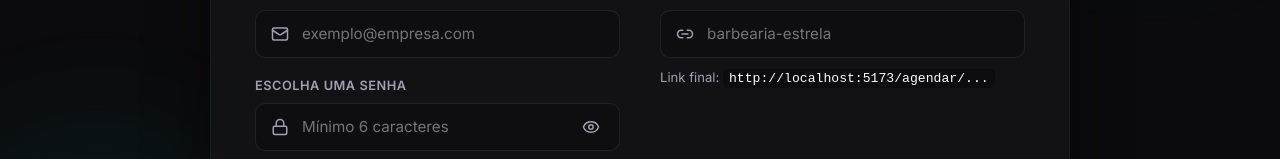
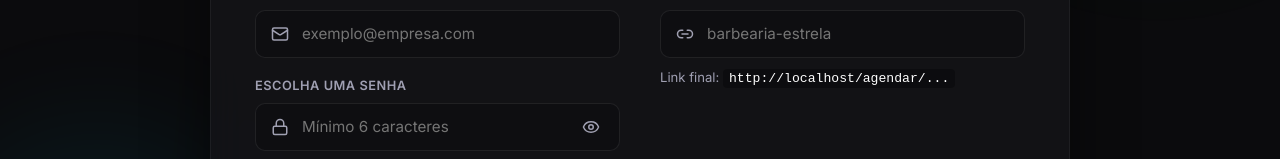
Before and after one commit to horahubapp-sketch/HoraHub, a React (Vite) app: page /cadastro in a window 1280 px wide. Shown: the part 431-590 px from the top of the page. Built offline with nearby package versions, Linux system fonts and the light colour scheme; no server answers.

Commit message:
fix: utilizar window.location.origin dinamico para gerar URLs no netlify e localhost

```diff
--- a/src/pages/CadastroPage.tsx
+++ b/src/pages/CadastroPage.tsx
@@ -244,7 +244,7 @@ export default function CadastroPage() {
                   />
                 </div>
                 <div className="register-slug-preview">
-                  Link final: <code>{window.location.hostname.includes('localhost') || window.location.hostname.includes('127.0.0.1') ? 'http://localhost:5173' : 'https://horahub.com.br'}/agendar/{slug || '...'}</code>
+                  Link final: <code>{window.location.origin}/agendar/{slug || '...'}</code>
                 </div>
                 {slug && (
                   <div className="register-slug-status">
--- a/src/pages/ConfiguracoesPage.tsx
+++ b/src/pages/ConfiguracoesPage.tsx
@@ -274,7 +274,7 @@ export default function ConfiguracoesPage() {
               />
             </div>
             <div className="slug-preview-subtext">
-               Link final: <code>{window.location.hostname.includes('localhost') || window.location.hostname.includes('127.0.0.1') ? 'http://localhost:5173' : 'https://horahub.com.br'}/agendar/{slug || '...'}</code>
+               Link final: <code>{window.location.origin}/agendar/{slug || '...'}</code>
             </div>
             {slug && (
               <div className="slug-validation-status">
```
